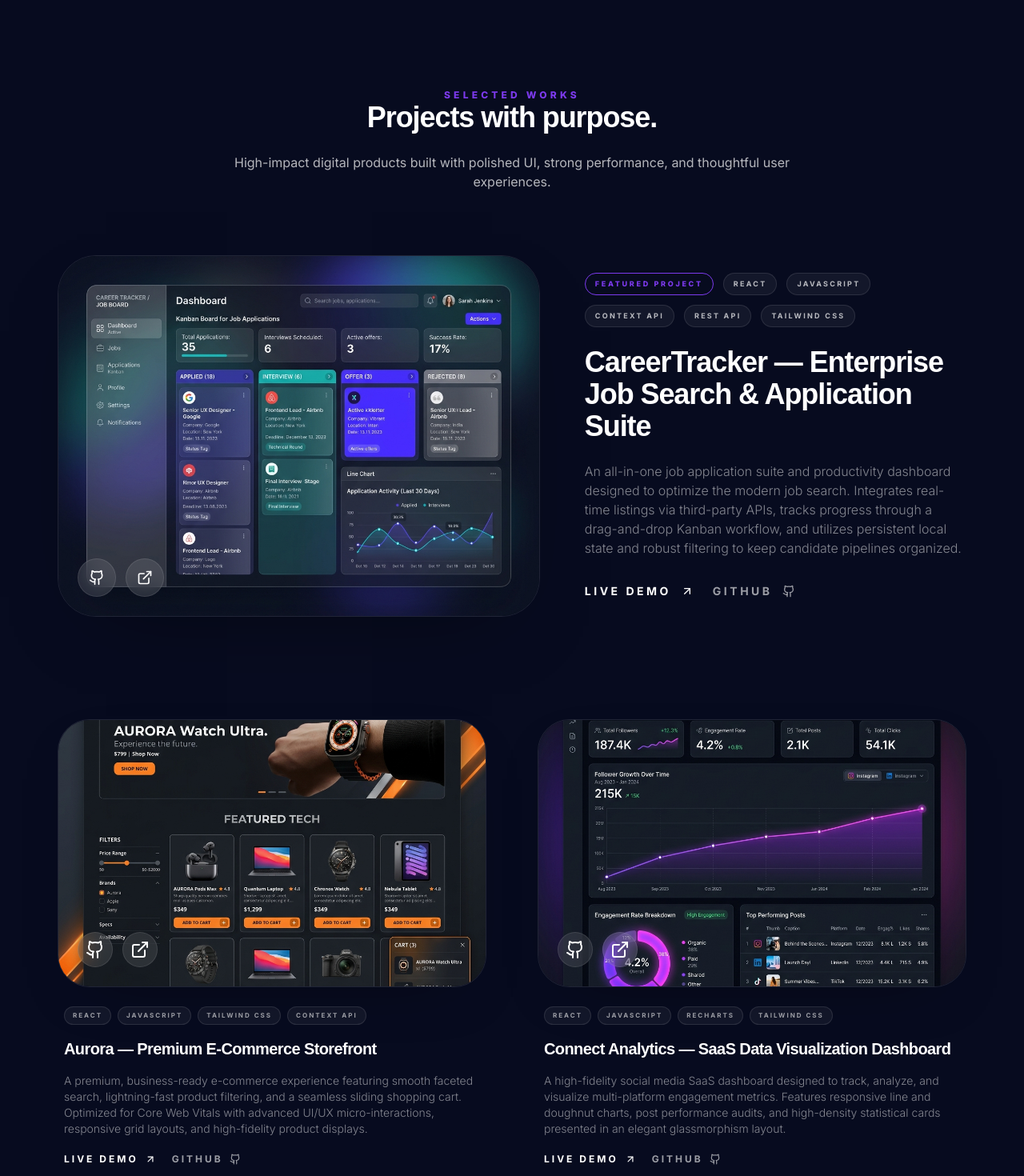
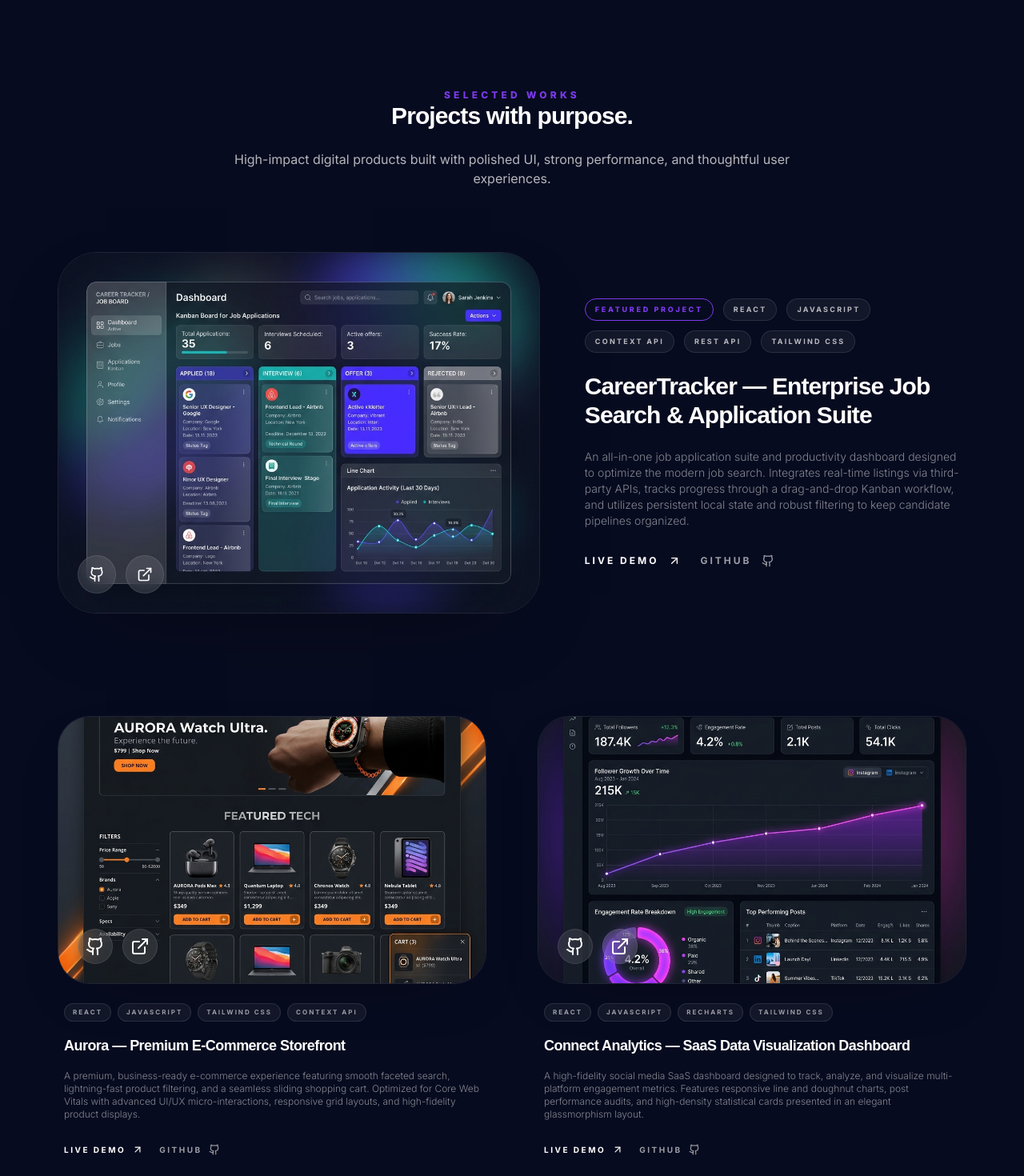
Before and after one commit to devkad09/my_portf, a React (Vite) app: page / in a window 1280 px wide. Shown: the part 4040-5510 px from the top of the page at 80% size. Built offline with nearby package versions, Linux system fonts and the light colour scheme; the HTML template or start-up script is replaced by a standard one.

Commit message:
Reduce font sizes across Projects component

```diff
--- a/src/components/Projects.tsx
+++ b/src/components/Projects.tsx
@@ -34,7 +34,7 @@ const Projects = () => {
       <div className="container mx-auto max-w-7xl px-4 sm:px-6">
         <div className="mb-20 text-center reveal">
           <p className="section-title text-sm">Selected works</p>
-          <h2 className="section-heading text-3xl sm:text-4xl">Projects with purpose.</h2>
+          <h2 className="section-heading text-2xl sm:text-3xl">Projects with purpose.</h2>
           <p className="section-copy mx-auto mt-6 max-w-2xl text-sm">
             High-impact digital products built with polished UI, strong performance, and thoughtful user experiences.
           </p>
@@ -79,23 +79,23 @@ const Projects = () => {
                 ))}
               </div>
 
-              <h4 className="font-heading text-2xl sm:text-3xl lg:text-4xl font-black text-white leading-tight">
+              <h4 className="font-heading text-xl sm:text-2xl lg:text-3xl font-black text-white leading-tight">
                 {featuredProject.title}
               </h4>
-              <p className="text-white/50 text-sm sm:text-base leading-relaxed font-light">
+              <p className="text-white/50 text-xs sm:text-sm leading-relaxed font-light">
                 {featuredProject.desc}
               </p>
 
               <div className="flex flex-wrap items-center gap-6 pt-2">
                 <a
                   href={featuredProject.link}
-                  className="inline-flex items-center gap-3 text-xs sm:text-sm font-bold uppercase tracking-[0.25em] text-white transition hover:text-accent"
+                  className="inline-flex items-center gap-3 text-[10px] sm:text-xs font-bold uppercase tracking-[0.25em] text-white transition hover:text-accent"
                 >
                   Live Demo <ArrowUpRight className="w-4 h-4" />
                 </a>
                 <a
                   href={featuredProject.github}
-                  className="inline-flex items-center gap-3 text-xs sm:text-sm font-bold uppercase tracking-[0.25em] text-white/60 transition hover:text-accent"
+                  className="inline-flex items-center gap-3 text-[10px] sm:text-xs font-bold uppercase tracking-[0.25em] text-white/60 transition hover:text-accent"
                 >
                   GitHub <Github className="w-4 h-4" />
                 </a>
@@ -141,23 +141,23 @@ const Projects = () => {
                   ))}
                 </div>
 
-                <h4 className="font-heading text-lg sm:text-xl font-black text-white leading-snug">
+                <h4 className="font-heading text-base sm:text-lg font-black text-white leading-snug">
                   {project.title}
                 </h4>
-                <p className="text-white/50 text-xs sm:text-sm leading-relaxed font-light min-h-[4.5rem]">
+                <p className="text-white/50 text-[10px] sm:text-xs leading-relaxed font-light min-h-[4.5rem]">
                   {project.desc}
                 </p>
 
                 <div className="flex items-center gap-5 pt-1">
                   <a
                     href={project.link}
-                    className="inline-flex items-center gap-2 text-[10px] sm:text-xs font-bold uppercase tracking-[0.25em] text-white transition hover:text-accent"
+                    className="inline-flex items-center gap-2 text-[8px] sm:text-[10px] font-bold uppercase tracking-[0.25em] text-white transition hover:text-accent"
                   >
                     Live Demo <ArrowUpRight className="w-3.5 h-3.5" />
                   </a>
                   <a
                     href={project.github}
-                    className="inline-flex items-center gap-2 text-[10px] sm:text-xs font-bold uppercase tracking-[0.25em] text-white/60 transition hover:text-accent"
+                    className="inline-flex items-center gap-2 text-[8px] sm:text-[10px] font-bold uppercase tracking-[0.25em] text-white/60 transition hover:text-accent"
                   >
                     GitHub <Github className="w-3.5 h-3.5" />
                   </a>
```
